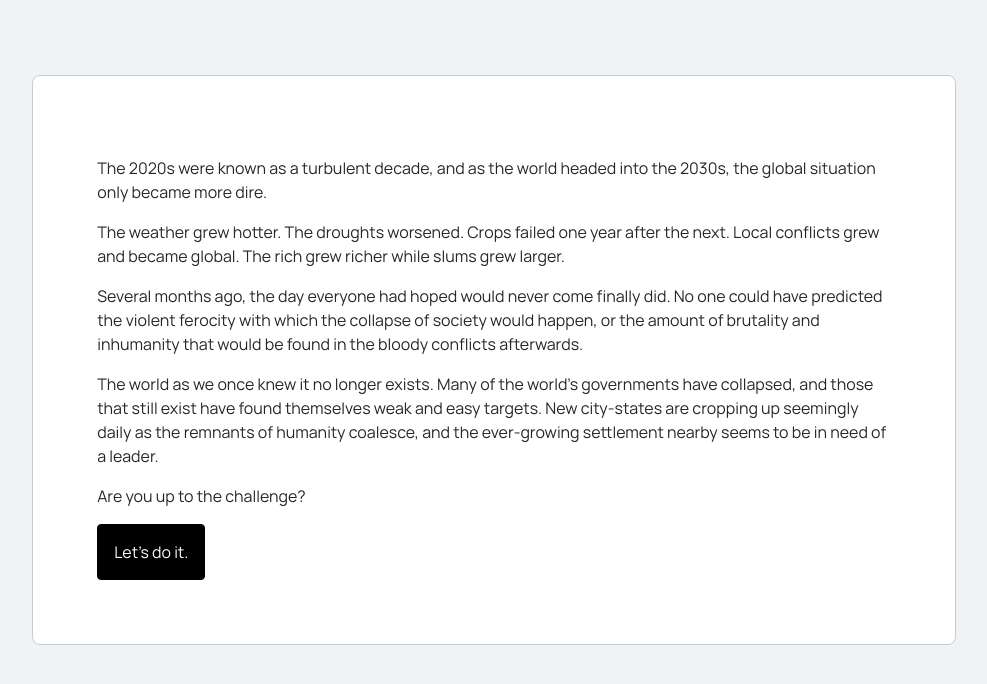
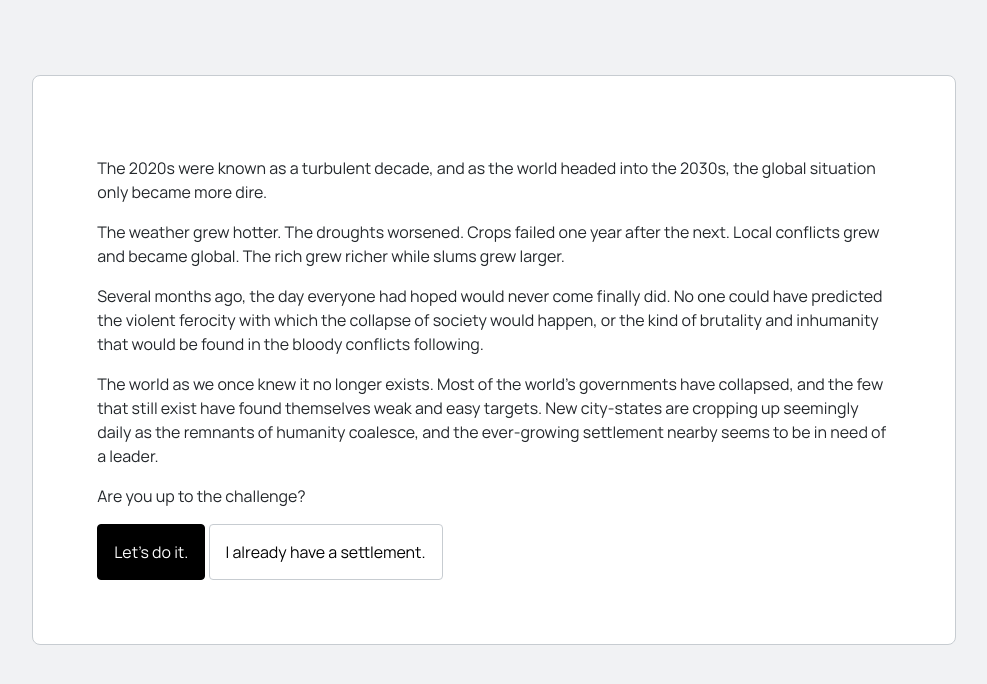
Before and after one commit to dsoloha/cityworld, a SvelteKit app: page / in a window 1280 px wide. Shown: the top 684 px of the page, without its empty margins (146-1133 px from the left). Built offline with nearby package versions, Linux system fonts and the light colour scheme; a web font is replaced by a local one.

Commit message:
Text changes, added placeholder login button

```diff
--- a/src/routes/(intro)/intro.svelte
+++ b/src/routes/(intro)/intro.svelte
@@ -16,12 +16,12 @@
   </p>
   <p>
     Several months ago, the day everyone had hoped would never come finally did. No one could have
-    predicted the violent ferocity with which the collapse of society would happen, or the amount of
-    brutality and inhumanity that would be found in the bloody conflicts afterwards.
+    predicted the violent ferocity with which the collapse of society would happen, or the kind of
+    brutality and inhumanity that would be found in the bloody conflicts following.
   </p>
   <p>
-    The world as we once knew it no longer exists. Many of the world's governments have collapsed,
-    and those that still exist have found themselves weak and easy targets. New city-states are
+    The world as we once knew it no longer exists. Most of the world's governments have collapsed,
+    and the few that still exist have found themselves weak and easy targets. New city-states are
     cropping up seemingly daily as the remnants of humanity coalesce, and the ever-growing
     settlement nearby seems to be in need of a leader.
   </p>
@@ -33,4 +33,5 @@
       $see.setup.player = true
     }}>Let's do it.</Button
   >
+  <Button>I already have a settlement.</Button>
 </Card>
```
